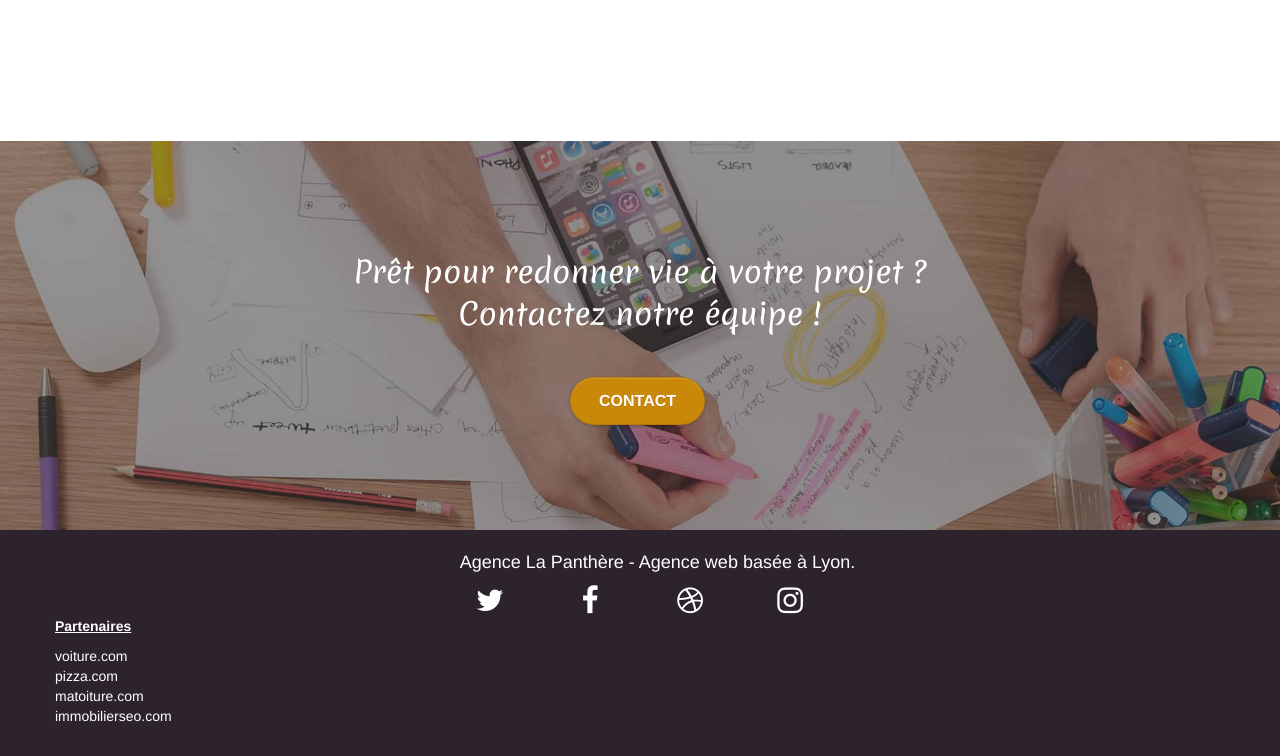
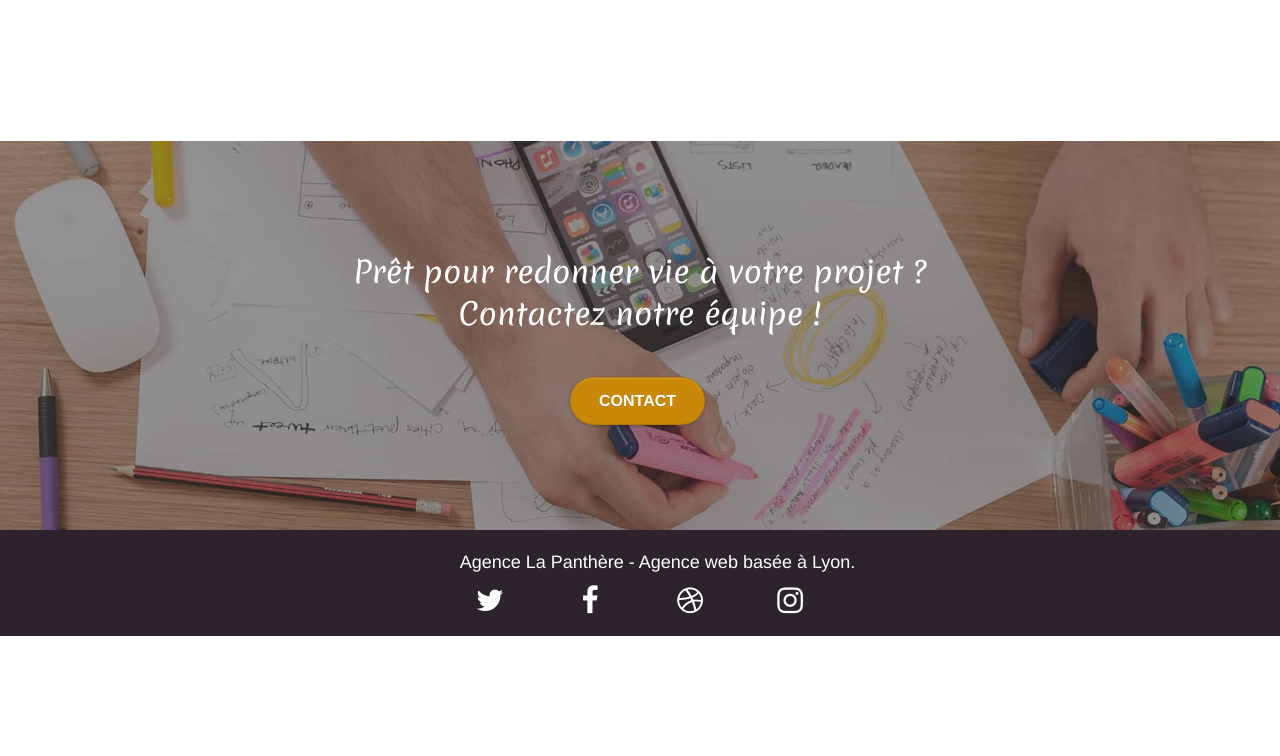
Before and after one commit to Ibtissam-Idb/Openclassrooms_La_Panthere, a plain HTML site: page index.html in a window 1280 px wide. Shown: the part 3984-4740 px from the top of the page. After the commit the page ends 4620 px from the top, so only its background shows below. Drawn offline with Linux system fonts and the light colour scheme.

Commit message:
erase partners links

```diff
--- a/index.html
+++ b/index.html
@@ -310,17 +310,6 @@
 								</div>
 							</div>
 						</div>
-						<div class="row partners">
-							<div class="col-sm-4">
-								<div class="partners-title">Partenaires</div>
-								<ul>
-									<li><a href="voiture.com">voiture.com</a></li>
-									<li><a href="pizza.com">pizza.com</a></li>
-									<li><a href="matoiture.com">matoiture.com</a></li>
-									<li><a href="immobilierseo.com">immobilierseo.com</a></li>
-								</ul>
-							</div>
-						</div>
 					</div>
 				</div>
 			</div>
```
